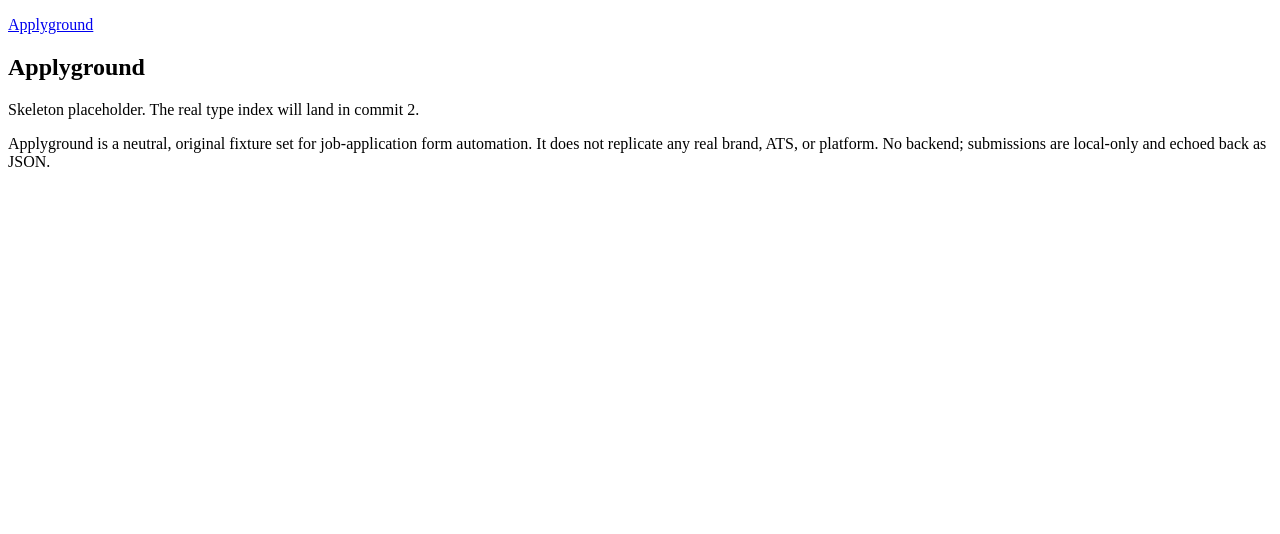
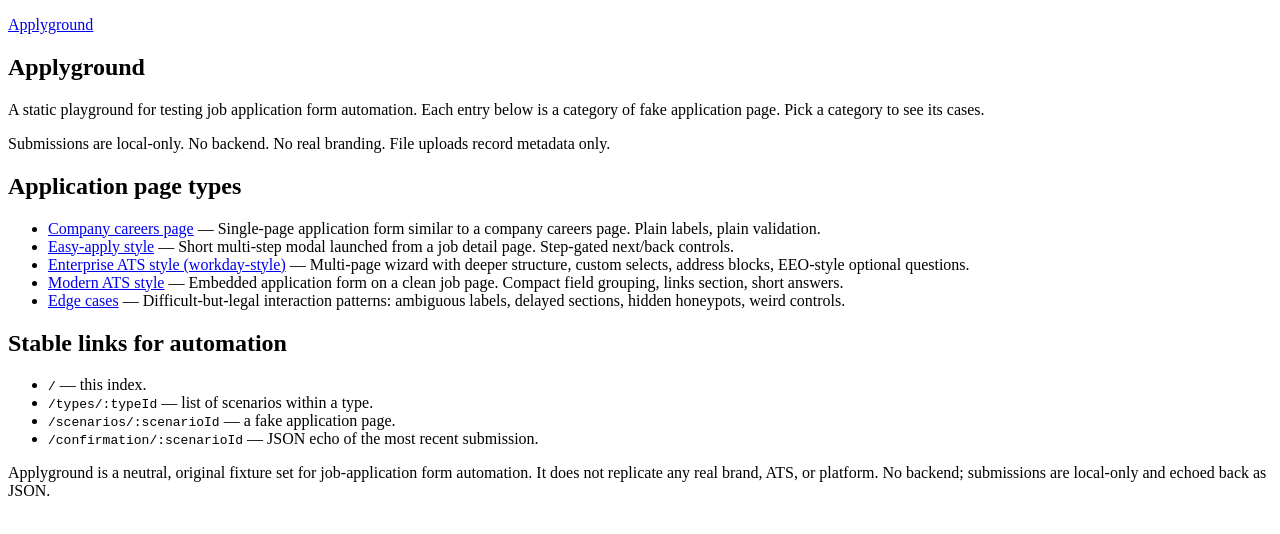
Before and after one commit to guanyu-gerry-tao/applyground, a React (Vite) app: page / in a window 1280 px wide. Shown: the top 534 px of the page. Built offline with nearby package versions, Linux system fonts and the light colour scheme.

Commit message:
feat(home): minimal type index home page
- Five application page types defined as plain TS module (data/types.ts).
- Home page renders semantic ul of type links + stable URL contract for
  automation operators. Plain text and links only, no marketing visuals.

```diff
--- /dev/null
+++ b/src/data/types.ts
@@ -0,0 +1,66 @@
+export type TypeId =
+  | 'company-careers'
+  | 'easy-apply'
+  | 'workday-style'
+  | 'modern-ats'
+  | 'edge-cases';
+
+export interface ApplicationType {
+  id: TypeId;
+  title: string;
+  shortDescription: string;
+  examples: string[];
+  notes: string;
+}
+
+export const APPLICATION_TYPES: ApplicationType[] = [
+  {
+    id: 'company-careers',
+    title: 'Company careers page',
+    shortDescription:
+      'Single-page application form similar to a company careers page. Plain labels, plain validation.',
+    examples: ['simple-company-form', 'company-screening-form'],
+    notes:
+      'Baseline target. Standard label-and-input forms with required fields, file uploads, and short screening questions.',
+  },
+  {
+    id: 'easy-apply',
+    title: 'Easy-apply style',
+    shortDescription:
+      'Short multi-step modal launched from a job detail page. Step-gated next/back controls.',
+    examples: ['easy-apply-style', 'easy-apply-quickflow'],
+    notes:
+      'Tests handling of multi-step flows, conditional next-button enablement, and modal containers.',
+  },
+  {
+    id: 'workday-style',
+    title: 'Enterprise ATS style (workday-style)',
+    shortDescription:
+      'Multi-page wizard with deeper structure, custom selects, address blocks, EEO-style optional questions.',
+    examples: ['enterprise-ats-style', 'enterprise-ats-short'],
+    notes:
+      'Descriptive name only. No real brand visuals, no copied DOM, no copied CSS. Models the interaction shape, not the brand.',
+  },
+  {
+    id: 'modern-ats',
+    title: 'Modern ATS style',
+    shortDescription:
+      'Embedded application form on a clean job page. Compact field grouping, links section, short answers.',
+    examples: ['modern-ats-style', 'modern-ats-links'],
+    notes:
+      'Targets agents that need to handle real-feeling but compact embedded forms.',
+  },
+  {
+    id: 'edge-cases',
+    title: 'Edge cases',
+    shortDescription:
+      'Difficult-but-legal interaction patterns: ambiguous labels, delayed sections, hidden honeypots, weird controls.',
+    examples: ['hostile-edge-cases', 'mild-edge-cases'],
+    notes:
+      'Stress test for browser automation. Each fixture is documented in-page so an agent operator can recognise the trap.',
+  },
+];
+
+export function findType(typeId: string): ApplicationType | undefined {
+  return APPLICATION_TYPES.find((t) => t.id === typeId);
+}
--- a/src/pages/Home.tsx
+++ b/src/pages/Home.tsx
@@ -1,8 +1,43 @@
+import { Link } from 'react-router-dom';
+import { APPLICATION_TYPES } from '../data/types';
+
 export default function Home() {
   return (
     <section data-page="home">
       <h1>Applyground</h1>
-      <p>Skeleton placeholder. The real type index will land in commit 2.</p>
+      <p>
+        A static playground for testing job application form automation. Each entry below is a
+        category of fake application page. Pick a category to see its cases.
+      </p>
+      <p>
+        Submissions are local-only. No backend. No real branding. File uploads record metadata only.
+      </p>
+
+      <h2>Application page types</h2>
+      <ul data-section="type-index">
+        {APPLICATION_TYPES.map((t) => (
+          <li key={t.id} data-type-id={t.id}>
+            <Link to={`/types/${t.id}`}>{t.title}</Link>
+            <span> — {t.shortDescription}</span>
+          </li>
+        ))}
+      </ul>
+
+      <h2>Stable links for automation</h2>
+      <ul>
+        <li>
+          <code>/</code> — this index.
+        </li>
+        <li>
+          <code>/types/:typeId</code> — list of scenarios within a type.
+        </li>
+        <li>
+          <code>/scenarios/:scenarioId</code> — a fake application page.
+        </li>
+        <li>
+          <code>/confirmation/:scenarioId</code> — JSON echo of the most recent submission.
+        </li>
+      </ul>
     </section>
   );
 }
```
